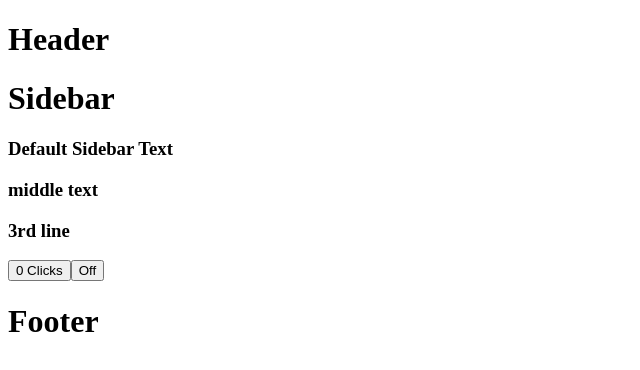
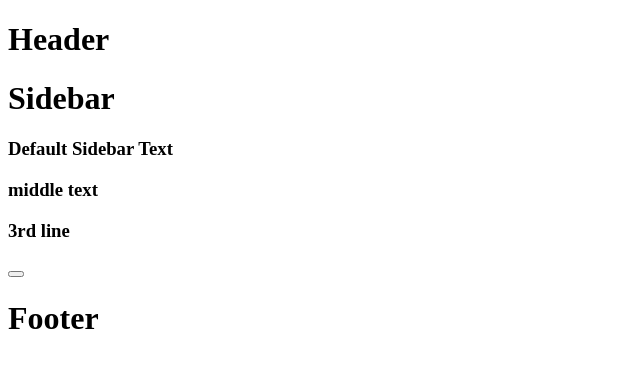
Before and after one commit to dydxlan/2-dash, a Next.js app: page / in a window 1280 px wide. Shown: the top 370 px of the page, without its empty margins (0-640 px from the left). Built offline with nearby package versions, Linux system fonts and the light colour scheme.

Commit message:
fix page?

```diff
--- /dev/null
+++ b/app/button.js
@@ -0,0 +1,17 @@
+import { useState } from 'react';
+export default function button(){
+
+    const [clicks, setClicks] = React.useState(0);
+    function handleClick1() {
+    setClicks(clicks + 1);
+    }
+    const [on, setOff] = React.useState(false);
+    function handleClick2() {
+        setOff(!on);
+    }
+
+    return (
+        <button onClick={handleClick1}>{clicks} Clicks</button>,
+        <button onClick={handleClick2}>{on ? 'On' : 'Off'}</button>
+    )
+}
--- a/app/page.js
+++ b/app/page.js
@@ -1,4 +1,5 @@
 import { useState } from 'react';
+import button from './button'
 
 
 function Header() { /*header function */
@@ -10,22 +11,14 @@ function Footer() { /*footer function */
 }
 
 function Sidebar() { /*sidebar function */
-    const [clicks, setClicks] = useState(0);
-    function handleClick1() {
-    setClicks(clicks + 1);
-    }
-    const [on, setOff] = useState(false);
-    function handleClick2() {
-        setOff(!on);
-    }
+
     return (
         <div>
             <h1>Sidebar</h1>
             <Sidebar_ />
             <h3>middle text</h3>
             <Sidebar_ side="3rd line" />
-            <button onClick={handleClick1}>{clicks} Clicks</button>
-            <button onClick={handleClick2}>{on ? 'On' : 'Off'}</button>
+            <button/>
         </div>
     );
 }
```
